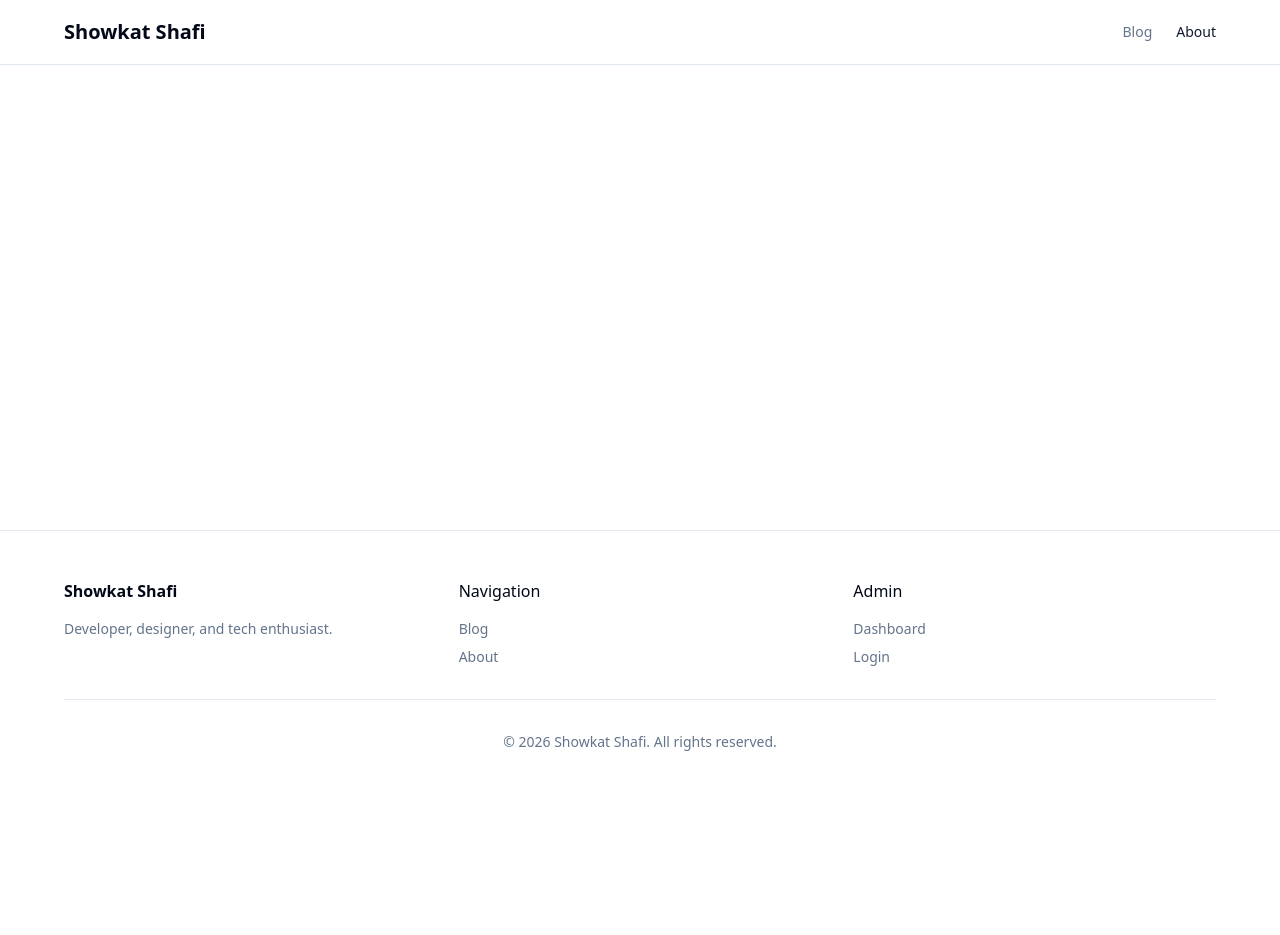
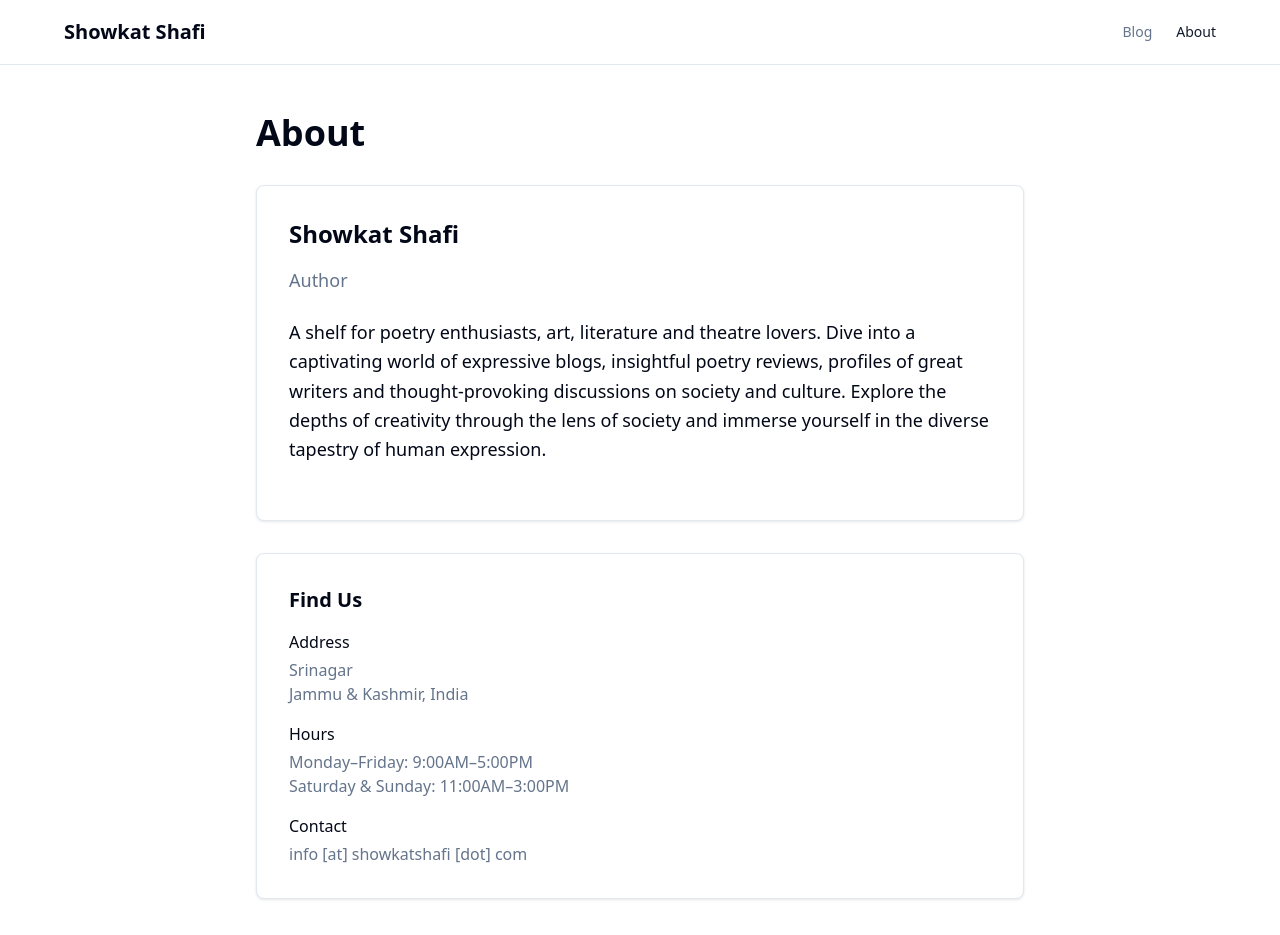
Before and after one commit to aaqidmasoodi/showkatshafi, a React (Vite) app: page /about in a window 1280 px wide. Shown: the top 935 px of the page. Before the commit the page ends 800 px from the top, so only its background shows below. Built offline with nearby package versions, Linux system fonts and the light colour scheme.

Commit message:
feat: Add About page and sidebar with categories
- Create About page with author info and contact details
- Add sidebar to blog index and post detail pages
- Add categories: Biographies, Book Reviews, General, Obituaries, Theatre
- Update Navbar and Footer with proper links

```diff
--- a/src/App.jsx
+++ b/src/App.jsx
@@ -3,6 +3,7 @@
 import { Footer } from "./components/Footer";
 import BlogIndex from "./pages/BlogIndex.tsx";
 import PostDetail from "./pages/PostDetail.tsx";
+import About from "./pages/About.tsx";
 import CategoryPosts from "./pages/CategoryPosts";
 import TagPosts from "./pages/TagPosts";
 import Login from "./pages/Login.tsx";
@@ -26,6 +27,7 @@
             <main className="flex-1">
               <Routes>
                 <Route path="/" element={<BlogIndex />} />
+                <Route path="/about" element={<About />} />
                 <Route path="/post/:slug" element={<PostDetail />} />
                 <Route path="/category/:slug" element={<CategoryPosts />} />
                 <Route path="/tag/:slug" element={<TagPosts />} />
--- a/src/components/Footer.jsx
+++ b/src/components/Footer.jsx
@@ -8,7 +8,7 @@
           <div>
             <h3 className="font-bold mb-4">Showkat Shafi</h3>
             <p className="text-sm text-muted-foreground">
-              Developer, designer, and tech enthusiast.
+              A shelf for poetry enthusiasts, art, literature and theatre lovers.
             </p>
           </div>
           <div>
@@ -19,11 +19,10 @@
             </nav>
           </div>
           <div>
-            <h4 className="font-medium mb-4">Admin</h4>
-            <nav className="space-y-2 text-sm text-muted-foreground">
-              <Link to="/admin" className="block hover:text-foreground">Dashboard</Link>
-              <Link to="/login" className="block hover:text-foreground">Login</Link>
-            </nav>
+            <h4 className="font-medium mb-4">Contact</h4>
+            <p className="text-sm text-muted-foreground">
+              info [at] showkatshafi [dot] com
+            </p>
           </div>
         </div>
         <div className="border-t mt-8 pt-8 text-center text-sm text-muted-foreground">
--- /dev/null
+++ b/src/components/Sidebar.tsx
@@ -0,0 +1,50 @@
+import { Link } from "react-router";
+import { useState, useEffect } from "react";
+import { getAllCategories } from "../lib/categories";
+
+export function Sidebar() {
+  const [categories, setCategories] = useState<any[]>([]);
+
+  useEffect(() => {
+    getAllCategories().then(setCategories);
+  }, []);
+
+  return (
+    <aside className="space-y-8">
+      <div className="card p-6">
+        <h3 className="font-bold text-lg mb-4">Categories</h3>
+        <nav className="space-y-2">
+          {categories.length === 0 ? (
+            <p className="text-sm text-muted-foreground">No categories yet</p>
+          ) : (
+            categories.map((cat) => (
+              <Link
+                key={cat.id}
+                to={`/category/${cat.slug}`}
+                className="block text-sm text-muted-foreground hover:text-foreground transition-colors"
+              >
+                {cat.name}
+                {cat.post_count > 0 && (
+                  <span className="ml-1 text-xs">({cat.post_count})</span>
+                )}
+              </Link>
+            ))
+          )}
+        </nav>
+      </div>
+
+      <div className="card p-6">
+        <h3 className="font-bold text-lg mb-4">Showkat Shafi</h3>
+        <p className="text-sm text-muted-foreground mb-4">
+          Author, poet, and theatre enthusiast.
+        </p>
+        <Link
+          to="/about"
+          className="text-sm text-primary hover:underline"
+        >
+          More about →
+        </Link>
+      </div>
+    </aside>
+  );
+}
--- /dev/null
+++ b/src/pages/About.tsx
@@ -0,0 +1,60 @@
+import { Link } from "react-router";
+
+export default function About() {
+  return (
+    <div className="container py-12">
+      <div className="max-w-3xl mx-auto">
+        <h1 className="text-4xl font-bold mb-8">About</h1>
+
+        <div className="card p-8 mb-8">
+          <h2 className="text-2xl font-bold mb-4">Showkat Shafi</h2>
+          <p className="text-lg text-muted-foreground mb-6">Author</p>
+          <p className="text-lg leading-relaxed mb-6">
+            A shelf for poetry enthusiasts, art, literature and theatre lovers. Dive into a
+            captivating world of expressive blogs, insightful poetry reviews, profiles of
+            great writers and thought-provoking discussions on society and culture. Explore the
+            depths of creativity through the lens of society and immerse yourself in the
+            diverse tapestry of human expression.
+          </p>
+        </div>
+
+        <div className="card p-8">
+          <h3 className="text-xl font-bold mb-4">Find Us</h3>
+
+          <div className="space-y-4">
+            <div>
+              <h4 className="font-medium mb-1">Address</h4>
+              <p className="text-muted-foreground">
+                Srinagar
+                <br />
+                Jammu & Kashmir, India
+              </p>
+            </div>
+
+            <div>
+              <h4 className="font-medium mb-1">Hours</h4>
+              <p className="text-muted-foreground">
+                Monday–Friday: 9:00AM–5:00PM
+                <br />
+                Saturday & Sunday: 11:00AM–3:00PM
+              </p>
+            </div>
+
+            <div>
+              <h4 className="font-medium mb-1">Contact</h4>
+              <p className="text-muted-foreground">
+                info [at] showkatshafi [dot] com
+              </p>
+            </div>
+          </div>
+        </div>
+
+        <div className="mt-8">
+          <Link to="/" className="text-primary hover:underline">
+            ← Back to Blog
+          </Link>
+        </div>
+      </div>
+    </div>
+  );
+}
--- a/src/pages/BlogIndex.tsx
+++ b/src/pages/BlogIndex.tsx
@@ -2,9 +2,10 @@
 import { Link } from "react-router";
 import { getPublishedPosts } from "../lib/posts";
 import { PostCard } from "../components/PostCard";
+import { Sidebar } from "../components/Sidebar";
 
 export default function BlogIndex() {
-  const [posts, setPosts] = useState([]);
+  const [posts, setPosts] = useState<any[]>([]);
   const [loading, setLoading] = useState(true);
 
   useEffect(() => {
@@ -23,6 +24,8 @@
 
   return (
     <div className="container py-12">
+      <div className="grid grid-cols-1 lg:grid-cols-4 gap-8">
+        <div className="lg:col-span-3">
           <div className="mb-12">
             <h1 className="text-4xl md:text-5xl font-bold mb-4">Blog</h1>
             <p className="text-lg text-muted-foreground max-w-2xl">
@@ -36,12 +39,18 @@
               <Link to="/" className="text-primary hover:underline">Go home</Link>
             </div>
           ) : (
-        <div className="grid gap-8 md:grid-cols-2 lg:grid-cols-3">
+            <div className="grid gap-8 md:grid-cols-2">
               {posts.map((post) => (
                 <PostCard key={post.id} post={post} />
               ))}
             </div>
           )}
         </div>
+
+        <div className="lg:col-span-1">
+          <Sidebar />
+        </div>
+      </div>
+    </div>
   );
 }
--- a/src/pages/PostDetail.tsx
+++ b/src/pages/PostDetail.tsx
@@ -1,6 +1,7 @@
 import { useState, useEffect } from "react";
 import { useParams, Link } from "react-router";
 import { getPostBySlug, getPostTags } from "../lib/posts";
+import { Sidebar } from "../components/Sidebar";
 
 export default function PostDetail() {
   const { slug } = useParams();
@@ -37,7 +38,9 @@
   }
 
   return (
-    <article className="container py-12">
+    <div className="container py-12">
+      <div className="grid grid-cols-1 lg:grid-cols-4 gap-8">
+        <div className="lg:col-span-3">
           <Link to="/" className="text-sm text-muted-foreground hover:text-primary mb-8 inline-block">
             ← Back to Blog
           </Link>
@@ -71,11 +74,9 @@
             />
           )}
 
-      <div className="max-w-3xl mx-auto">
-        <div
-          className="prose prose-lg max-w-none"
-          dangerouslySetInnerHTML={{ __html: post.body }}
-        />
+          <div className="prose prose-lg max-w-none">
+            <div dangerouslySetInnerHTML={{ __html: post.body }} />
+          </div>
 
           {tags.length > 0 && (
             <div className="mt-12 pt-8 border-t">
@@ -94,6 +95,11 @@
             </div>
           )}
         </div>
-    </article>
+
+        <div className="lg:col-span-1">
+          <Sidebar />
+        </div>
+      </div>
+    </div>
   );
 }
```
Lines whose indentation alone changed are shown as unchanged.
